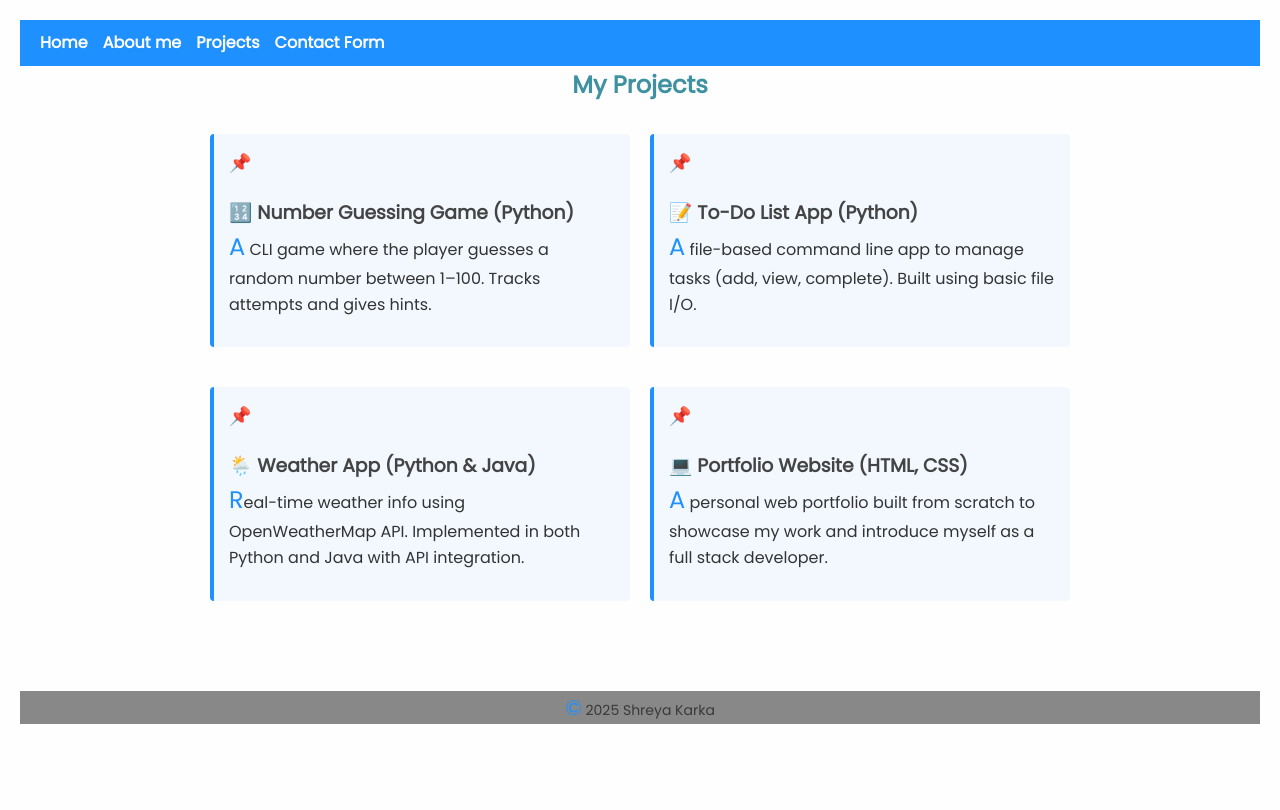
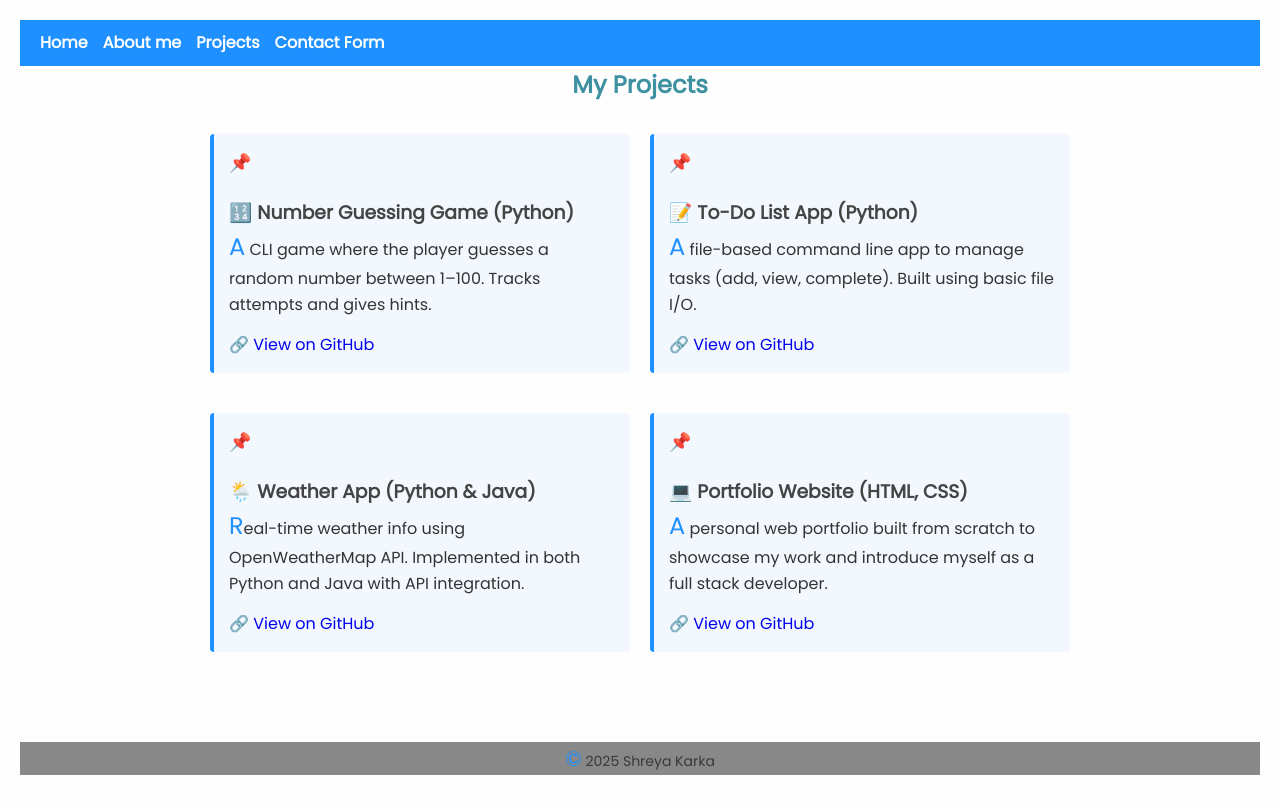
Before and after one commit to Shreya-Karka/my-basic-portfolio, a plain HTML site: page projects.html in a window 1280 px wide. Drawn offline with Linux system fonts and the light colour scheme.

Commit message:
Changes to Projects section

```diff
--- a/css/style.css
+++ b/css/style.css
@@ -123,14 +123,15 @@ p {
   margin-top: 30px;
 }
 
-.socials a {
+.socials a. {
   color: #1e90ff;
   text-decoration: none;
   font-weight: 500;
   transition: color 0.3s ease, transform 0.3s ease;
 }
 
-.socials a:hover {
+.socials a:hover,
+.project a:hover {
   text-decoration: underline;
   color: #ff6f61;
   transform: translateY(-3px);
@@ -233,6 +234,9 @@ textarea:focus {
   box-shadow: 0 4px 12px rgba(0, 0, 0, 0.1);
 }
 
+.project a {
+  text-decoration: none;
+}
 /*.project:nth-child() {
   background-color: #9c9898;
 }*/
--- a/projects.html
+++ b/projects.html
@@ -31,6 +31,11 @@
             A CLI game where the player guesses a random number between 1–100.
             Tracks attempts and gives hints.
           </p>
+          <a
+            href="https://github.com/Shreya-Karka/number-guessing-game-python"
+            target="_blank"
+            >🔗 View on GitHub</a
+          >
         </div>
 
         <div class="project">
@@ -39,6 +44,11 @@
             A file-based command line app to manage tasks (add, view, complete).
             Built using basic file I/O.
           </p>
+          <a
+            href="https://github.com/Shreya-Karka/to-do-list-app-python"
+            target="_blank"
+            >🔗 View on GitHub</a
+          >
         </div>
 
         <div class="project">
@@ -47,6 +57,9 @@
             Real-time weather info using OpenWeatherMap API. Implemented in both
             Python and Java with API integration.
           </p>
+          <a href="https://github.com/Shreya-Karka/weather-app" target="_blank"
+            >🔗 View on GitHub</a
+          >
         </div>
 
         <div class="project">
@@ -55,6 +68,11 @@
             A personal web portfolio built from scratch to showcase my work and
             introduce myself as a full stack developer.
           </p>
+          <a
+            href="https://github.com/Shreya-Karka/my-basic-portfolio"
+            target="_blank"
+            >🔗 View on GitHub</a
+          >
         </div>
       </div>
     </section>
```
